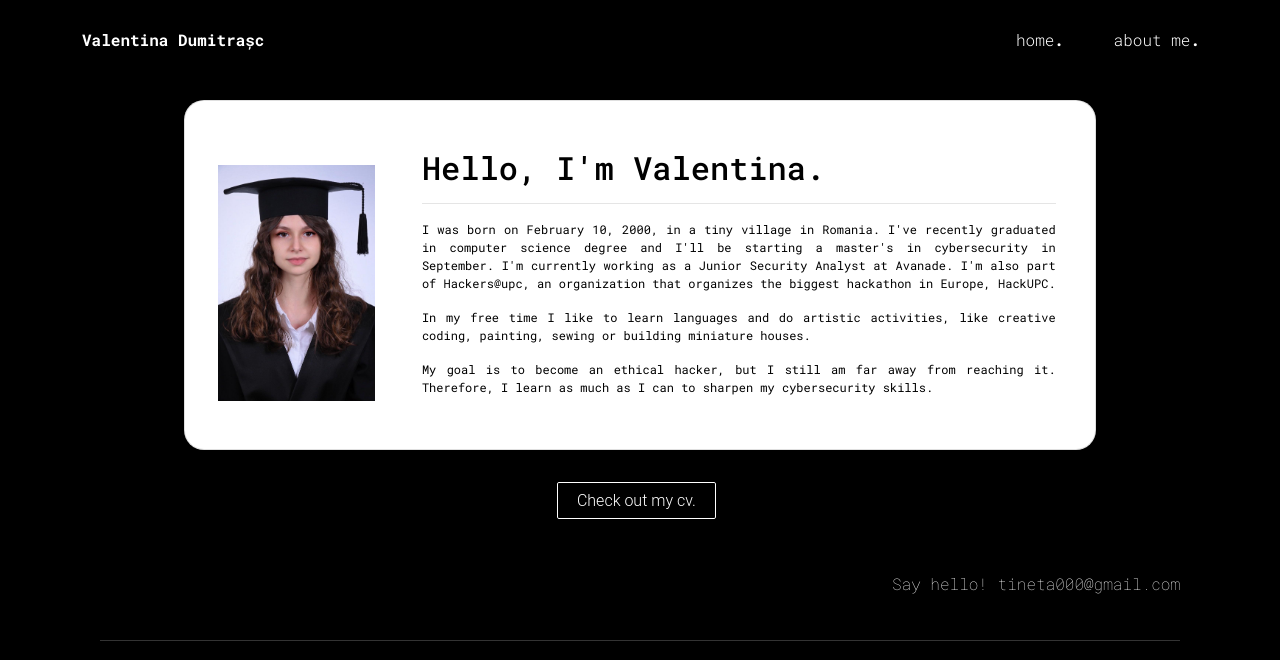
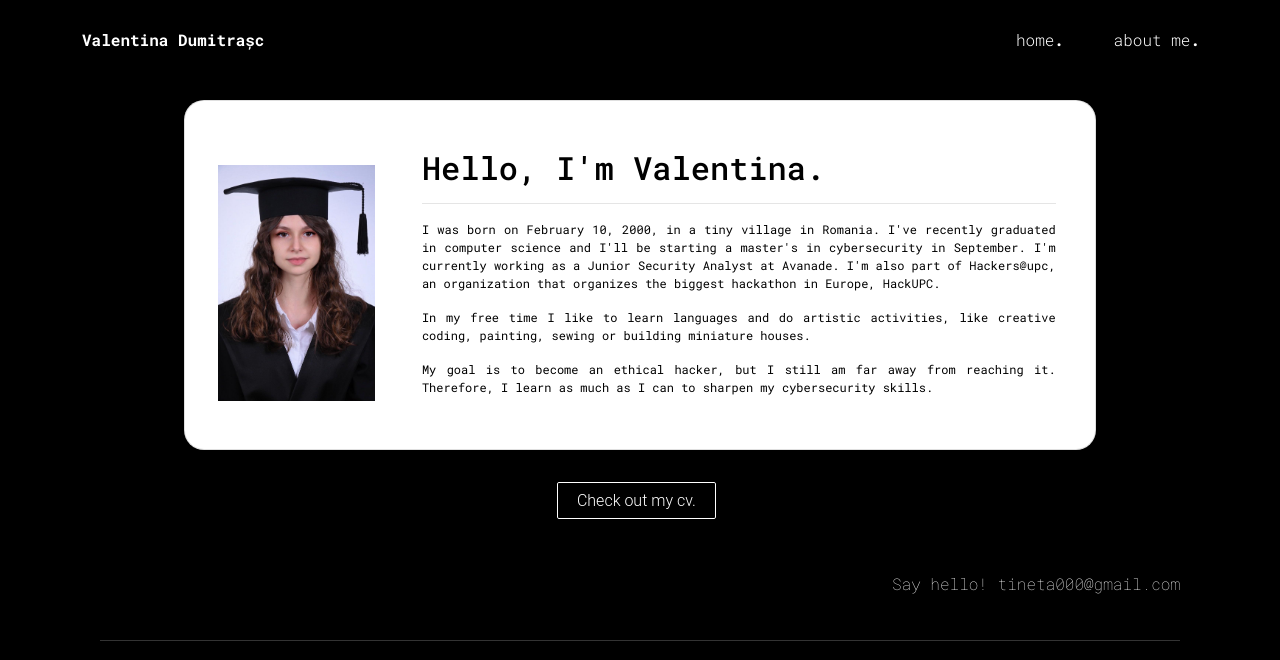
Before and after one commit to ShimaSama/CV, a plain HTML site: page about.html in a window 1280 px wide. Shown: the top 660 px of the page. Drawn offline with nearby package versions, Linux system fonts and the light colour scheme; a script that the page names is missing.

Commit message:
Update about.html

```diff
--- a/about.html
+++ b/about.html
@@ -127,7 +127,7 @@
                <div class="col hey4">
                 <h2 class="titulo">Hello, I'm Valentina. </h2>
                 <hr class="abthr">
-               <p class="abt">I was born on February 10, 2000, in a tiny village in Romania. I've recently graduated in computer science degree and I'll be starting a master's in cybersecurity in September. I'm currently working as a Junior Security Analyst at Avanade. I'm also part of Hackers@upc, an organization that organizes the biggest hackathon in Europe, HackUPC.
+               <p class="abt">I was born on February 10, 2000, in a tiny village in Romania. I've recently graduated in computer science and I'll be starting a master's in cybersecurity in September. I'm currently working as a Junior Security Analyst at Avanade. I'm also part of Hackers@upc, an organization that organizes the biggest hackathon in Europe, HackUPC.
                 </p>
                <p class="abt"> In my free time I like to learn languages and do artistic activities, like creative coding, painting, sewing or building miniature houses.
                </p>
```
